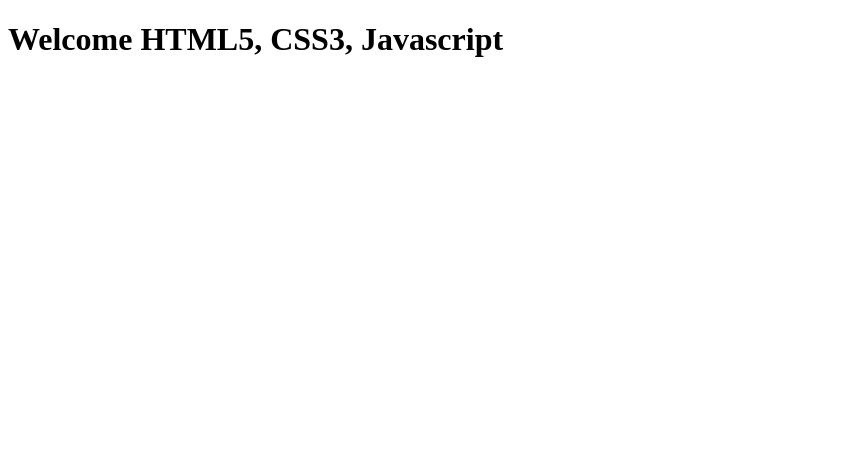
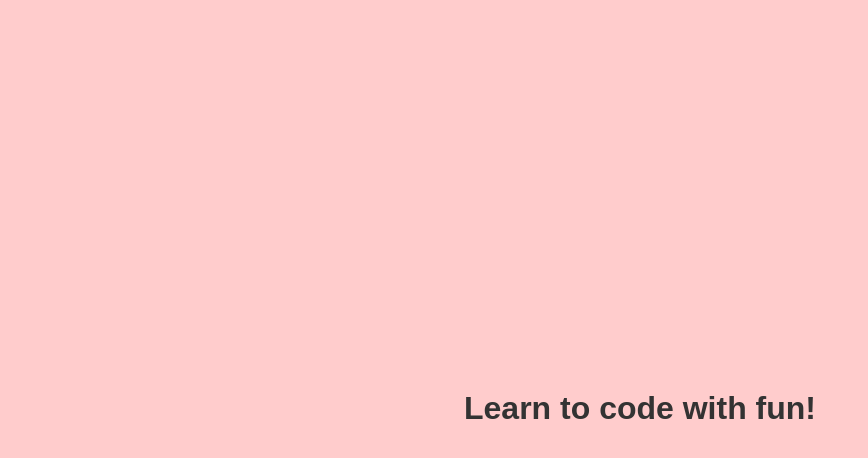
Before and after one commit to yejin0718/Web1Projects, a plain HTML site: page 0306/01.html in a window 1280 px wide. Shown: the whole page, without its empty margins (0-868 px from the left). Drawn offline with Linux system fonts and the light colour scheme.

Commit message:
Add dynamic content and styling to HTML page

```diff
--- a/0306/01.html
+++ b/0306/01.html
@@ -4,8 +4,48 @@
     <meta charset="UTF-8">
     <meta name="viewport" content="width=device-width, initial-scale=1.0">
     <title>Document</title>
+    <style>
+        /* Add some basic styling */
+        body {
+            display: flex;
+            justify-content: center;
+            align-items: center;
+            height: 100vh;
+            background-color: #f0f0f0;
+            font-family: Arial, sans-serif;
+            transition: background-color 1s ease;
+        }
+        h1 {
+            font-size: 2em;
+            color: #333;
+        }
+    </style>
 </head>
 <body>
-    <h1>Welcome HTML5, CSS3, Javascript</h1>
+    <h1 id="dynamic-content">Welcome HTML5, CSS3, Javascript</h1>
+
+    <script>
+        const messages = [
+            "Welcome HTML5, CSS3, Javascript",
+            "Learn to code with fun!",
+            "Build amazing web applications",
+            "Stay curious, keep learning"
+        ];
+        const colors = [
+            "#f0f0f0",
+            "#ffcccc",
+            "#ccffcc",
+            "#ccccff"
+        ];
+        let index = 0;
+
+        function changeContent() {
+            index = (index + 1) % messages.length;
+            document.getElementById("dynamic-content").textContent = messages[index];
+            document.body.style.backgroundColor = colors[index];
+        }
+
+        setInterval(changeContent, 3000);
+    </script>
 </body>
 </html>
```
